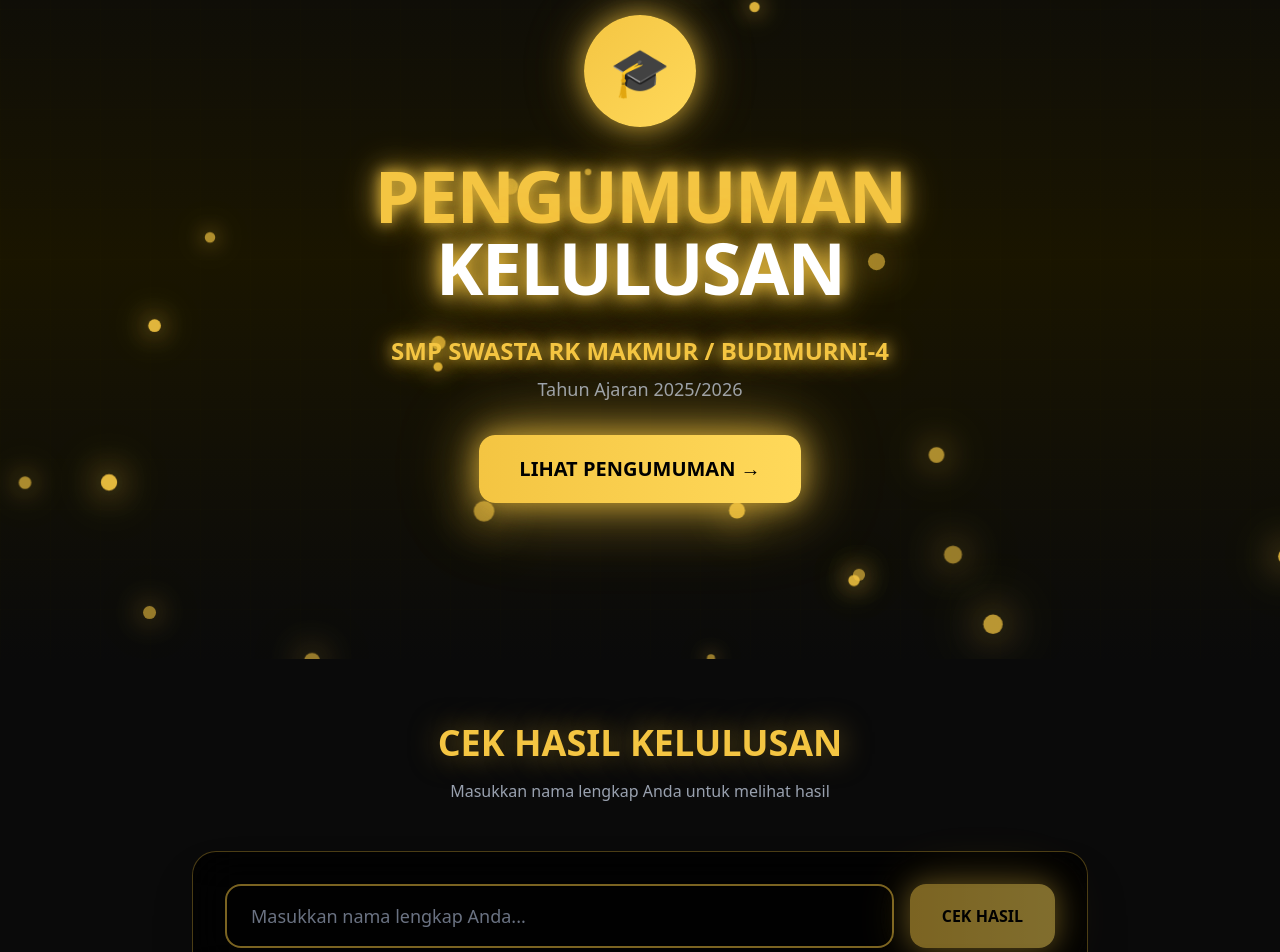
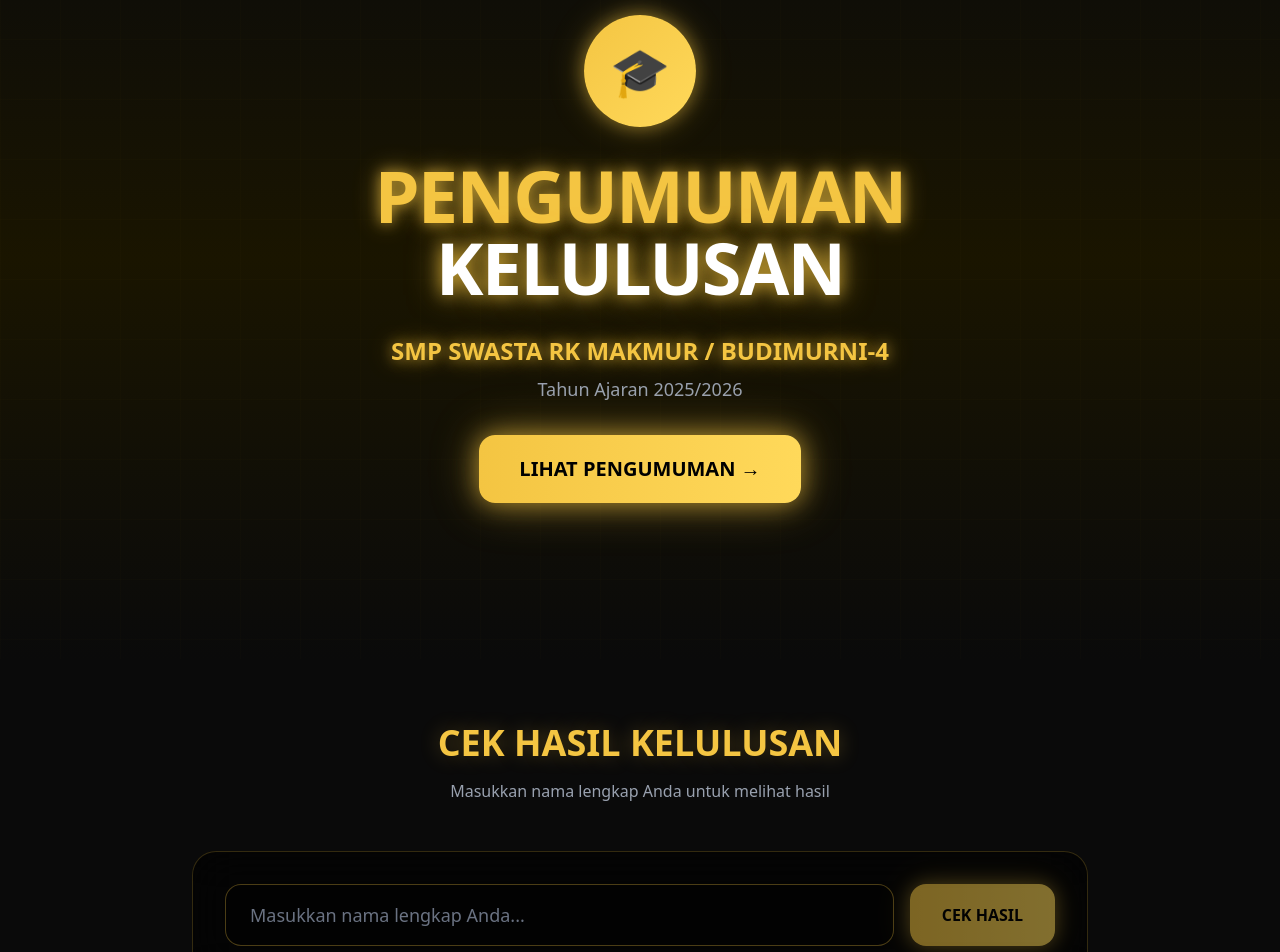
Before and after one commit to Jhonsescobar/announcement, a Next.js app: page / in a window 1280 px wide. Shown: the part 141-1093 px from the top of the page. Built offline with nearby package versions, Linux system fonts and the light colour scheme.

Commit message:
d745e845-3c2d-4f7a-80cb-ac3c89949c26

```diff
--- a/src/app/page.tsx
+++ b/src/app/page.tsx
@@ -58,20 +58,7 @@ export default function Home() {
     minutes: 0,
     seconds: 0
   })
-  const [particles, setParticles] = useState<Array<{ id: number; x: number; y: number; size: number; duration: number }>>([])
   const [celebrate, setCelebrate] = useState(false)
-
-  // Particle generation
-  useEffect(() => {
-    const newParticles = Array.from({ length: 30 }, (_, i) => ({
-      id: i,
-      x: Math.random() * 100,
-      y: Math.random() * 100,
-      size: Math.random() * 15 + 5,
-      duration: Math.random() * 4 + 3
-    }))
-    setParticles(newParticles)
-  }, [])
 
   // Countdown timer - target: June 2, 2025 at 2:00 PM WIB (Asia/Jakarta timezone)
   useEffect(() => {
@@ -190,33 +177,14 @@ export default function Home() {
 
   return (
     <div className="min-h-screen bg-[#0a0a0a] text-[#1A1A1A]">
-      {/* Dark background with gradient */}
+      {/* Dark gradient background */}
       <div className="fixed inset-0 bg-gradient-to-b from-[#0a0a0a] via-[#1a1500] to-[#0a0a0a] z-0"></div>
 
-      {/* Neon particle background */}
-      <div className="fixed inset-0 pointer-events-none overflow-hidden z-0">
-        {particles.map((particle) => (
-          <div
-            key={particle.id}
-            className="absolute rounded-full animate-neon-particle"
-            style={{
-              left: `${particle.x}%`,
-              top: `${particle.y}%`,
-              width: `${particle.size}px`,
-              height: `${particle.size}px`,
-              backgroundColor: '#F4C542',
-              boxShadow: `0 0 ${particle.size * 2}px #F4C542, 0 0 ${particle.size * 4}px #FFD95A`,
-              animationDuration: `${particle.duration}s`
-            }}
-          />
-        ))}
-      </div>
-
-      {/* Grid pattern overlay */}
-      <div className="fixed inset-0 pointer-events-none z-0 opacity-10">
+      {/* Subtle grid pattern overlay */}
+      <div className="fixed inset-0 pointer-events-none z-0 opacity-5">
         <div className="absolute inset-0" style={{
-          backgroundImage: 'linear-gradient(rgba(244, 197, 66, 0.1) 1px, transparent 1px), linear-gradient(90deg, rgba(244, 197, 66, 0.1) 1px, transparent 1px)',
-          backgroundSize: '50px 50px'
+          backgroundImage: 'linear-gradient(rgba(244, 197, 66, 0.3) 1px, transparent 1px), linear-gradient(90deg, rgba(244, 197, 66, 0.3) 1px, transparent 1px)',
+          backgroundSize: '60px 60px'
         }}></div>
       </div>
 
@@ -247,9 +215,9 @@ export default function Home() {
             <div className="animate-slide-up" style={{ animationDelay: '0.4s' }}>
               <div className="relative">
                 {/* Neon glow behind countdown */}
-                <div className="absolute inset-0 bg-[#F4C542]/20 blur-3xl rounded-3xl"></div>
+                <div className="absolute inset-0 bg-[#F4C542]/10 blur-3xl rounded-3xl"></div>
 
-                <div className="relative bg-black/80 backdrop-blur-xl rounded-3xl p-6 md:p-8 max-w-2xl mx-auto border border-[#F4C542]/30 shadow-2xl">
+                <div className="relative bg-black/60 backdrop-blur-xl rounded-3xl p-6 md:p-8 max-w-2xl mx-auto border border-[#F4C542]/20">
                   <p className="text-sm md:text-base text-gray-400 mb-6 font-medium tracking-wider">
                     PENGUMUMAN AKAN DIBUKA DALAM:
                   </p>
@@ -260,11 +228,9 @@ export default function Home() {
                       { value: timeLeft.minutes, label: 'MENIT' },
                       { value: timeLeft.seconds, label: 'DETIK' }
                     ].map((item) => (
-                      <div key={item.label} className="relative group">
-                        {/* Neon glow effect */}
-                        <div className="absolute inset-0 bg-[#F4C542] blur-xl opacity-30 group-hover:opacity-50 transition-opacity"></div>
-                        <div className="relative bg-gradient-to-br from-[#1a1500] to-[#0a0a0a] rounded-2xl p-4 md:p-5 text-center border-2 border-[#F4C542]/50">
-                          <span className="text-3xl md:text-5xl font-black text-[#F4C542] block animate-neon-text" style={{ textShadow: '0 0 20px #F4C542, 0 0 40px #FFD95A' }}>
+                      <div key={item.label} className="relative">
+                        <div className="relative bg-gradient-to-br from-[#1a1500] to-[#0a0a0a] rounded-2xl p-4 md:p-5 text-center border border-[#F4C542]/30">
+                          <span className="text-3xl md:text-5xl font-black text-[#F4C542] block animate-neon-text" style={{ textShadow: '0 0 15px rgba(244, 197, 66, 0.5)' }}>
                             {String(item.value).padStart(2, '0')}
                           </span>
                           <span className="text-xs md:text-sm font-bold text-gray-500 tracking-wider">
@@ -301,7 +267,7 @@ export default function Home() {
       <section id="announcement" className="relative z-10 py-16 px-4">
         <div className="max-w-4xl mx-auto">
           <div className="text-center mb-12 space-y-4">
-            <h2 className="text-3xl md:text-4xl font-bold text-[#F4C542] animate-fade-in" style={{ textShadow: '0 0 30px rgba(244, 197, 66, 0.5)' }}>
+            <h2 className="text-3xl md:text-4xl font-bold text-[#F4C542] animate-fade-in" style={{ textShadow: '0 0 20px rgba(244, 197, 66, 0.3)' }}>
               CEK HASIL KELULUSAN
             </h2>
             <p className="text-gray-400 animate-fade-in">
@@ -310,7 +276,7 @@ export default function Home() {
           </div>
 
           {!isAnnouncementOpen ? (
-            <div className="bg-black/80 backdrop-blur-xl rounded-3xl p-8 text-center border border-[#F4C542]/30 shadow-2xl animate-fade-in">
+            <div className="bg-black/60 backdrop-blur-xl rounded-3xl p-8 text-center border border-[#F4C542]/20 animate-fade-in">
               <div className="text-7xl mb-6">🔒</div>
               <h3 className="text-2xl font-bold mb-3 text-[#F4C542]">PENGUMUMAN BELUM DIBUKA</h3>
               <p className="text-gray-400">
@@ -320,14 +286,14 @@ export default function Home() {
           ) : (
             <div className="space-y-8">
               {/* Search form */}
-              <form onSubmit={handleSearch} className="bg-black/80 backdrop-blur-xl rounded-3xl p-6 md:p-8 border border-[#F4C542]/30 shadow-2xl animate-fade-in">
+              <form onSubmit={handleSearch} className="bg-black/60 backdrop-blur-xl rounded-3xl p-6 md:p-8 border border-[#F4C542]/20 animate-fade-in">
                 <div className="flex flex-col md:flex-row gap-4">
                   <input
                     type="text"
                     value={searchQuery}
                     onChange={(e) => setSearchQuery(e.target.value)}
                     placeholder="Masukkan nama lengkap Anda..."
-                    className="flex-1 px-6 py-4 rounded-2xl bg-black/50 border-2 border-[#F4C542]/50 focus:outline-none focus:border-[#F4C542] text-lg text-white placeholder-gray-500 transition-all focus:shadow-[0_0_20px_rgba(244,197,66,0.3)]"
+                    className="flex-1 px-6 py-4 rounded-2xl bg-black/40 border border-[#F4C542]/30 focus:outline-none focus:border-[#F4C542] text-lg text-white placeholder-gray-500 transition-all"
                     disabled={isSearching}
                   />
                   <button
@@ -342,7 +308,7 @@ export default function Home() {
 
               {/* Loading state */}
               {isSearching && (
-                <div className="bg-black/80 backdrop-blur-xl rounded-3xl p-8 text-center border border-[#F4C542]/30 shadow-2xl animate-pulse">
+                <div className="bg-black/60 backdrop-blur-xl rounded-3xl p-8 text-center border border-[#F4C542]/20 animate-pulse">
                   <div className="text-7xl mb-6 animate-spin">🎰</div>
                   <h3 className="text-2xl font-bold mb-3 text-[#F4C542]">SEDANG MEMERIKSA...</h3>
                   <p className="text-gray-400">
@@ -353,11 +319,11 @@ export default function Home() {
 
               {/* Random result animation */}
               {showRandomResult && randomResult && (
-                <div className="bg-black/80 backdrop-blur-xl rounded-3xl p-8 text-center border border-[#F4C542]/30 shadow-2xl animate-shake">
+                <div className="bg-black/60 backdrop-blur-xl rounded-3xl p-8 text-center border border-[#F4C542]/20 animate-shake">
                   <div className="text-7xl mb-6">🎲</div>
                   <h3 className="text-2xl font-bold mb-4 text-white">{randomResult.name}</h3>
                   <div className={`text-4xl md:text-6xl font-black px-6 py-4 rounded-2xl inline-block ${
-                    randomResult.status === 'LULUS' ? 'bg-green-500/20 text-green-400 border-2 border-green-500' : 'bg-red-500/20 text-red-400 border-2 border-red-500'
+                    randomResult.status === 'LULUS' ? 'bg-green-500/20 text-green-400 border border-green-500' : 'bg-red-500/20 text-red-400 border border-red-500'
                   }`}>
                     {randomResult.status}
                   </div>
@@ -366,7 +332,7 @@ export default function Home() {
 
               {/* Tap to reveal */}
               {showTapToReveal && (
-                <div className="bg-black/80 backdrop-blur-xl rounded-3xl p-8 text-center border border-[#F4C542]/30 shadow-2xl animate-bounce">
+                <div className="bg-black/60 backdrop-blur-xl rounded-3xl p-8 text-center border border-[#F4C542]/20 animate-bounce">
                   <div className="text-7xl mb-6">🎁</div>
                   <h3 className="text-2xl font-bold mb-4 text-[#F4C542]">SELAMAT!</h3>
                   <p className="text-gray-400 mb-8 text-lg">
@@ -383,7 +349,7 @@ export default function Home() {
 
               {/* Final result */}
               {showFinalResult && searchResult && (
-                <div className="bg-black/80 backdrop-blur-xl rounded-3xl p-8 text-center border-2 border-[#F4C542] shadow-2xl animate-slide-up relative overflow-hidden">
+                <div className="bg-black/60 backdrop-blur-xl rounded-3xl p-8 text-center border-2 border-[#F4C542] animate-slide-up relative overflow-hidden">
                   {celebrate && (
                     <div className="fixed inset-0 pointer-events-none z-50">
                       {Array.from({ length: 50 }).map((_, i) => (
@@ -403,8 +369,8 @@ export default function Home() {
                     </div>
                   )}
 
-                  {/* Neon glow background */}
-                  <div className="absolute inset-0 bg-[#F4C542]/10 blur-3xl"></div>
+                  {/* Subtle glow background */}
+                  <div className="absolute inset-0 bg-[#F4C542]/5 blur-3xl"></div>
 
                   <div className="relative">
                     <div className="text-7xl mb-6 animate-bounce">🎊</div>
@@ -436,7 +402,7 @@ export default function Home() {
       </section>
 
       {/* Footer */}
-      <footer className="relative z-10 bg-black/80 backdrop-blur-xl text-[#F4C542] py-6 mt-auto border-t border-[#F4C542]/30">
+      <footer className="relative z-10 bg-black/60 backdrop-blur-xl text-[#F4C542] py-6 mt-auto border-t border-[#F4C542]/20">
         <div className="max-w-4xl mx-auto px-4 text-center">
           <p className="font-bold">© 2025 SMP SWASTA RK MAKMUR / BUDIMURNI-4</p>
           <p className="text-sm text-gray-500 mt-1">
@@ -511,30 +477,19 @@ export default function Home() {
 
         @keyframes neon-glow {
           0%, 100% {
-            box-shadow: 0 0 20px rgba(244, 197, 66, 0.5), 0 0 40px rgba(244, 197, 66, 0.3), 0 0 60px rgba(244, 197, 66, 0.1);
+            box-shadow: 0 0 15px rgba(244, 197, 66, 0.4), 0 0 30px rgba(244, 197, 66, 0.2);
           }
           50% {
-            box-shadow: 0 0 30px rgba(244, 197, 66, 0.7), 0 0 60px rgba(244, 197, 66, 0.5), 0 0 90px rgba(244, 197, 66, 0.3);
+            box-shadow: 0 0 25px rgba(244, 197, 66, 0.6), 0 0 50px rgba(244, 197, 66, 0.4);
           }
         }
 
         @keyframes neon-text {
           0%, 100% {
-            text-shadow: 0 0 10px rgba(244, 197, 66, 0.8), 0 0 20px rgba(244, 197, 66, 0.6), 0 0 30px rgba(244, 197, 66, 0.4);
+            text-shadow: 0 0 10px rgba(244, 197, 66, 0.6), 0 0 20px rgba(244, 197, 66, 0.4);
           }
           50% {
-            text-shadow: 0 0 20px rgba(244, 197, 66, 1), 0 0 40px rgba(244, 197, 66, 0.8), 0 0 60px rgba(244, 197, 66, 0.6);
-          }
-        }
-
-        @keyframes neon-particle {
-          0%, 100% {
-            transform: translateY(0) scale(1);
-            opacity: 0.6;
-          }
-          50% {
-            transform: translateY(-20px) scale(1.2);
-            opacity: 1;
+            text-shadow: 0 0 20px rgba(244, 197, 66, 0.8), 0 0 40px rgba(244, 197, 66, 0.6);
           }
         }
 
@@ -570,10 +525,6 @@ export default function Home() {
           animation: neon-text 2s ease-in-out infinite;
         }
 
-        .animate-neon-particle {
-          animation: neon-particle 3s ease-in-out infinite;
-        }
-
         html {
           scroll-behavior: smooth;
         }
```
